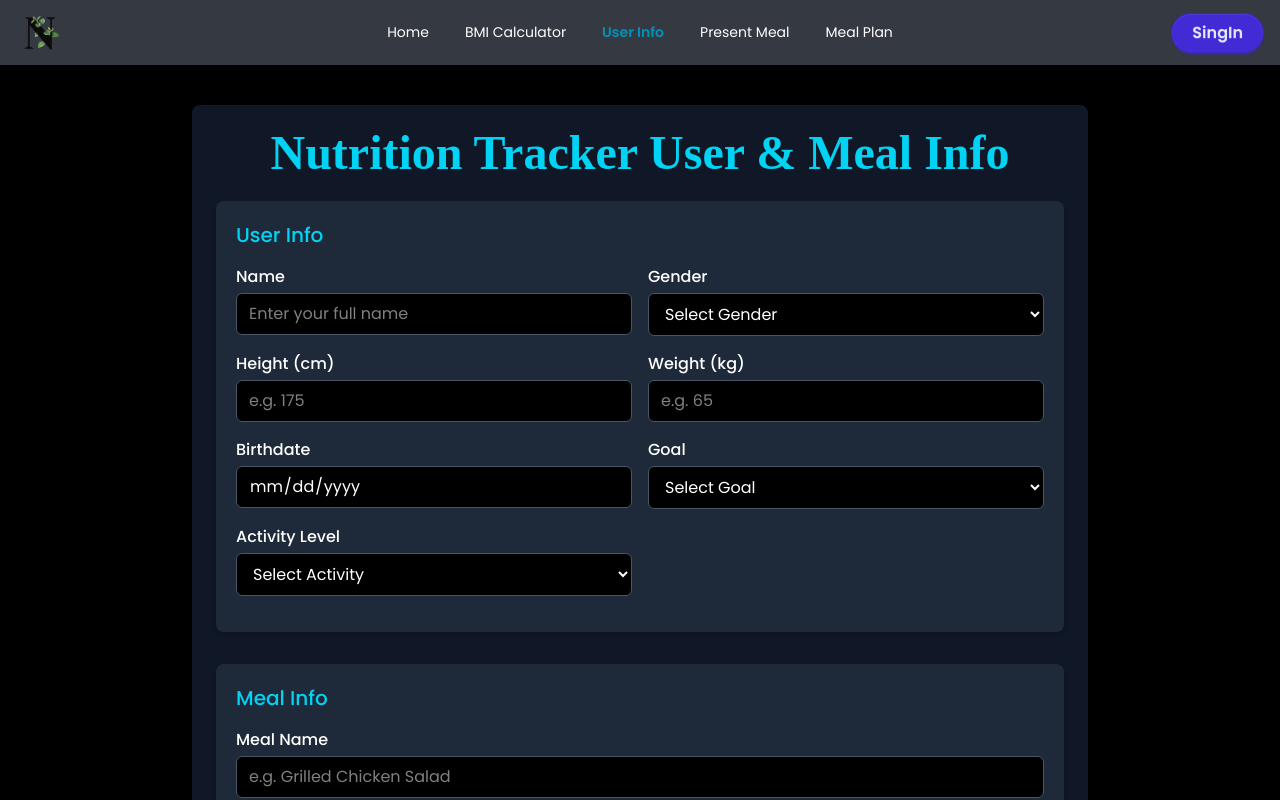
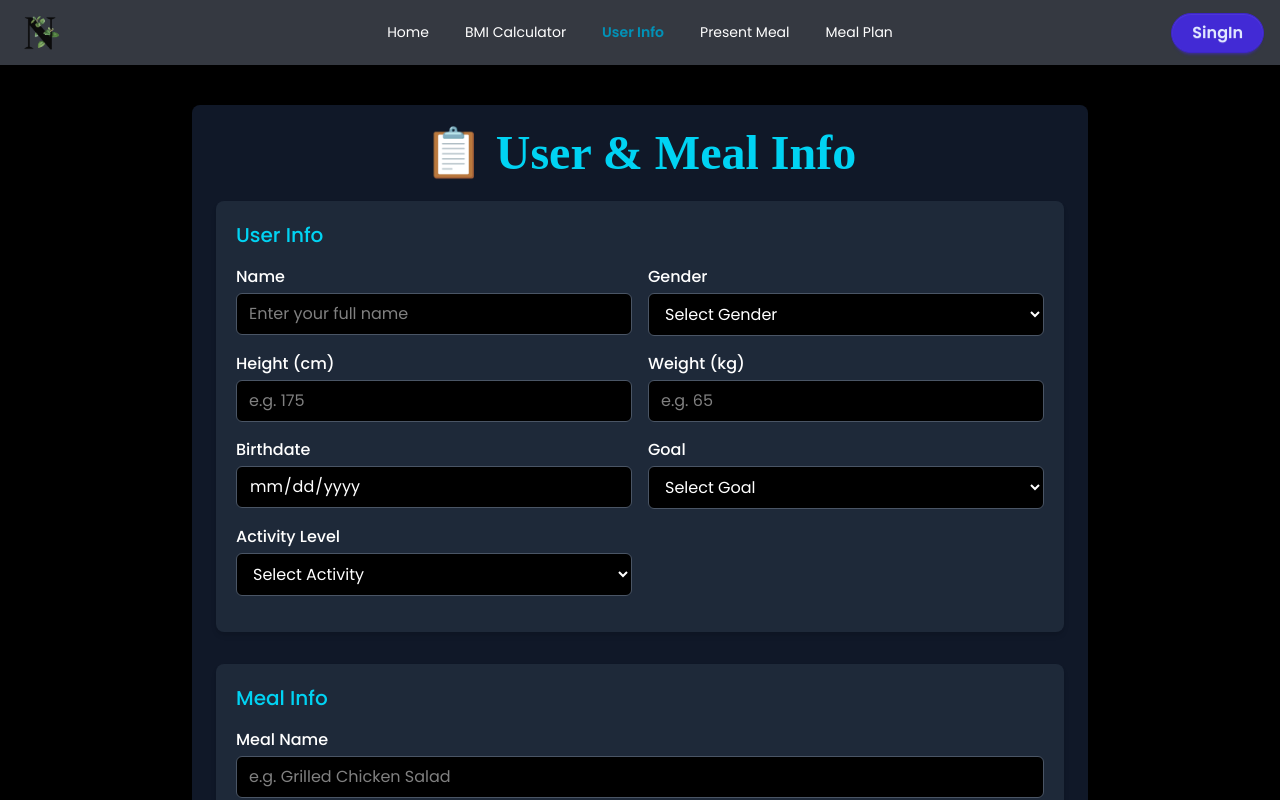
Before and after one commit to Amitkumersarkar/Nutrition-Tracker, a React (Vite) app: page /user-info in a window 1280 px wide. Shown: the top 800 px of the page. Built offline with nearby package versions, Linux system fonts and the light colour scheme; a web font is replaced by a local one.

Commit message:
added icons

```diff
--- a/src/Pages/BMI/BmiCalculator.jsx
+++ b/src/Pages/BMI/BmiCalculator.jsx
@@ -90,7 +90,7 @@ const BmiCalculator = () => {
     return (
         <div className="min-h-screen bg-linear-to-b from-gray-900 to-gray-800 text-white flex flex-col items-center justify-center px-4 py-10">
             <div className="bg-gray-800 shadow-lg rounded-2xl p-6 w-full max-w-md text-center mb-10">
-                <h2 style={{ fontFamily: "Rancho, cursive" }} className="text-4xl font-bold mb-4 text-cyan-400">BMI CALCULATOR </h2>
+                <h2 style={{ fontFamily: "Rancho, cursive" }} className="text-4xl font-bold mb-4 text-cyan-400"> BMI CALCULATOR </h2>
 
                 <form onSubmit={calculateBMI} className="space-y-4">
                     <div>
--- a/src/Pages/MealEntryForm/MealEntry.jsx
+++ b/src/Pages/MealEntryForm/MealEntry.jsx
@@ -156,7 +156,7 @@ const MealEntry = () => {
     return (
         <div className="max-w-4xl mx-auto mt-10 mb-12 p-6 bg-gray-900 rounded-lg shadow-lg">
             <h2 className="text-5xl font-semibold mb-6 text-center text-cyan-400" style={{ fontFamily: "Rancho, cursive" }}>
-                Nutrition Tracker User & Meal Info
+                📋 User & Meal Info
             </h2>
 
             <form onSubmit={handleSubmit} className="space-y-8">
```
